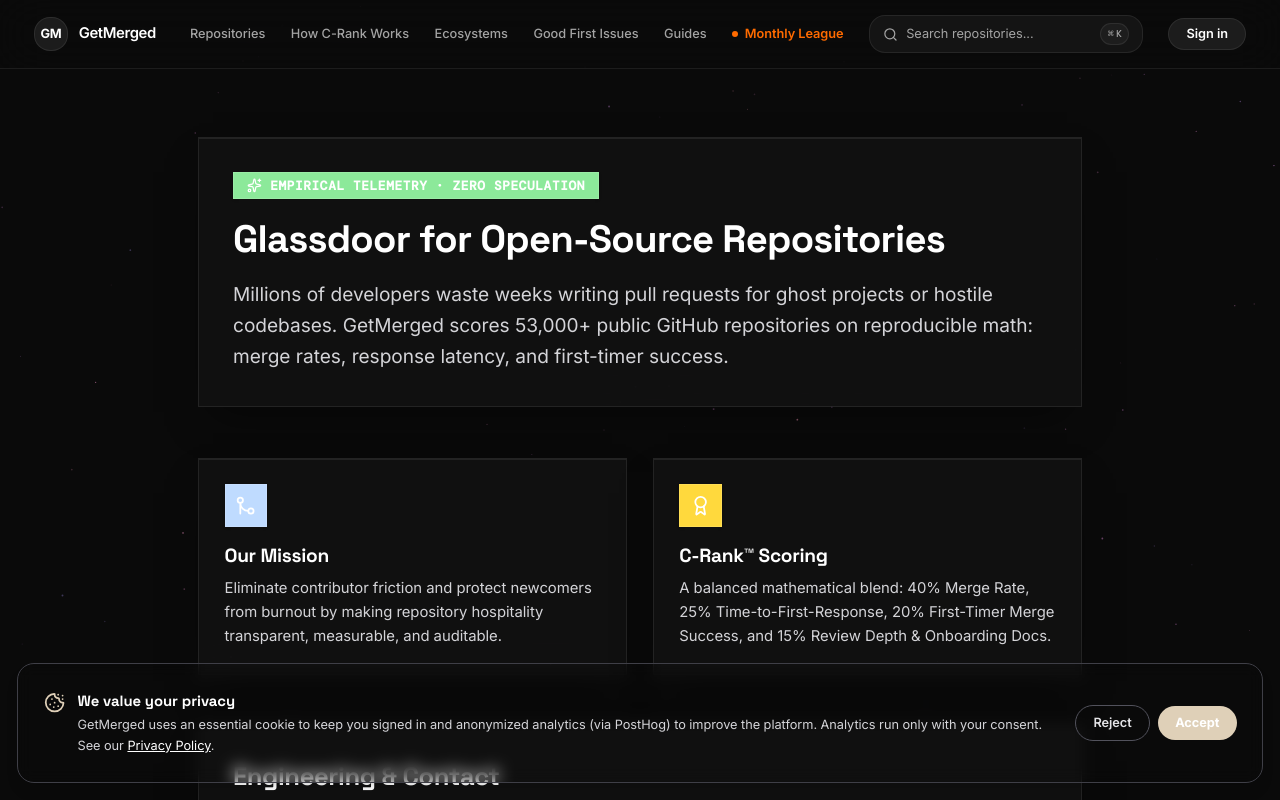
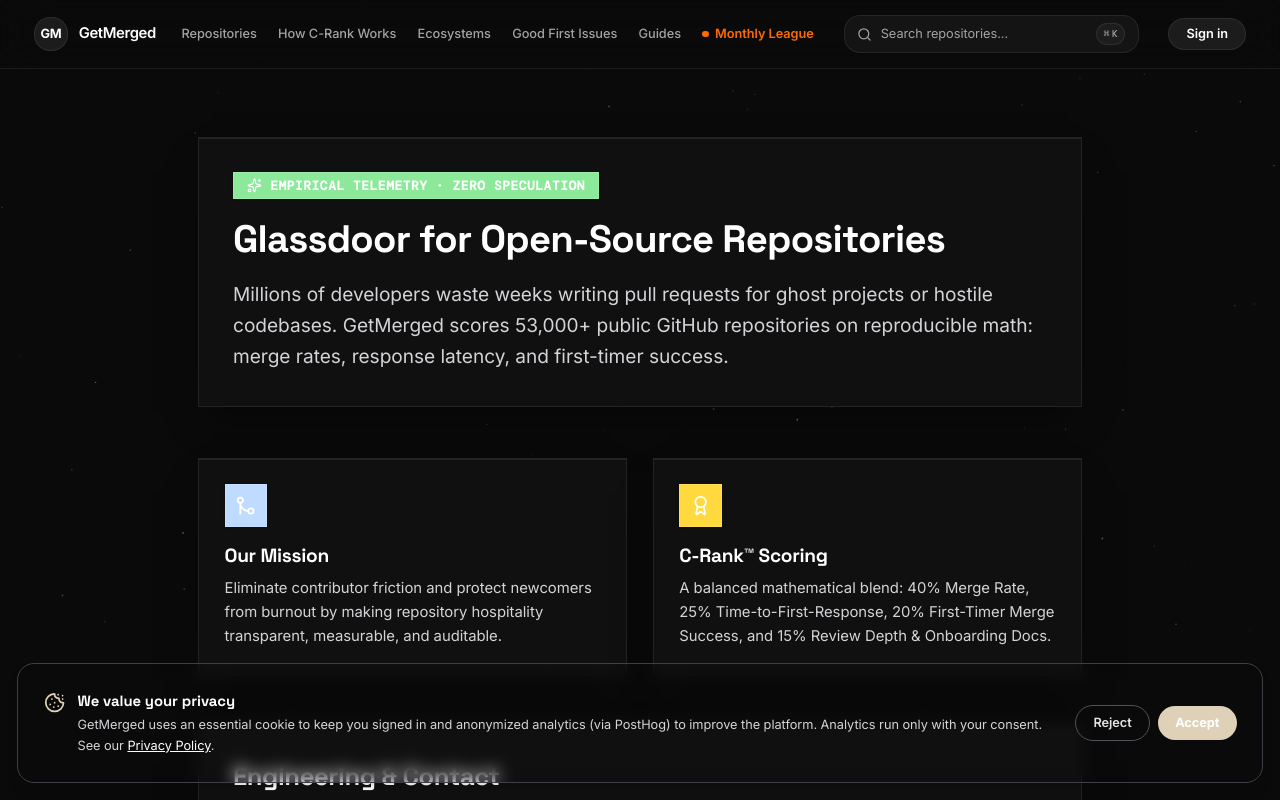
Before and after one commit to abhisheksoni27/getmerged, a Next.js app in the folder frontend/: page /about in a window 1280 px wide. Shown: the top 800 px of the page. Built offline with nearby package versions, Linux system fonts and the light colour scheme; no server answers.

Commit message:
chnage tpograpgy

```diff
--- a/frontend/src/components/Header.tsx
+++ b/frontend/src/components/Header.tsx
@@ -57,7 +57,7 @@ export function Header({ showSearchBar, onOpenSearch, searchQuery, placeholderTe
     <header className="sticky top-0 z-50 w-full border-b border-white/[0.08] bg-[#0a0a0a]/80 backdrop-blur-xl">
       <div className="mx-auto flex h-16 max-w-7xl items-center justify-between gap-4 px-4 sm:px-6 lg:px-8">
         {/* Brand Logo & Navigation */}
-        <div className="flex items-center gap-8 min-w-0 shrink-0">
+        <div className="flex items-center gap-4 lg:gap-6 min-w-0 shrink-0">
           <Link
             href="/"
             title="GetMerged - Find Welcoming Open Source Repositories"
@@ -76,7 +76,7 @@ export function Header({ showSearchBar, onOpenSearch, searchQuery, placeholderTe
             </span>
           </Link>
 
-          <nav className="hidden xl:flex items-center gap-6 text-xs font-sans font-medium text-[#a3a3a3] shrink-0">
+          <nav className="hidden xl:flex items-center gap-4 xl:gap-5 text-xs font-sans font-medium text-[#a3a3a3] shrink-0">
             <Link href="/repos" title="Explore All Open Source Repositories" className="hover:text-white transition-colors">
               Repositories
             </Link>
@@ -101,14 +101,14 @@ export function Header({ showSearchBar, onOpenSearch, searchQuery, placeholderTe
 
         {/* Floating Search Button */}
         {isSearchVisible && (
-          <div className="flex-1 min-w-0 max-w-xs sm:max-w-sm mx-1 sm:mx-2">
+          <div className="flex-1 min-w-[160px] sm:min-w-[200px] max-w-[280px] sm:max-w-xs mx-2 sm:mx-3 shrink-0 sm:shrink">
             <button
               type="button"
               onClick={handleOpenSearch}
               aria-label="Search repositories"
-              className="w-full relative flex items-center justify-between h-8 sm:h-9 rounded-lg border border-white/[0.08] bg-[#141414] hover:border-white/[0.16] hover:bg-[#1c1c1c] px-2.5 sm:px-3 transition-all cursor-pointer group text-left"
+              className="w-full relative flex items-center justify-between h-9 rounded-lg border border-white/[0.08] bg-[#141414] hover:border-white/[0.16] hover:bg-[#1c1c1c] px-3 transition-all cursor-pointer group text-left"
             >
-              <div className="flex items-center gap-1.5 sm:gap-2 overflow-hidden flex-1 min-w-0 mr-1 sm:mr-2">
+              <div className="flex items-center gap-2 overflow-hidden flex-1 min-w-0 mr-2">
                 <Search className="h-3.5 w-3.5 text-[#a3a3a3] group-hover:text-[#d4d4d4] shrink-0 transition-colors" />
                 <span className="text-xs text-[#a3a3a3] group-hover:text-[#d4d4d4] truncate font-sans block">
                   {displayQuery || placeholderText || "Search repositories..."}
```
